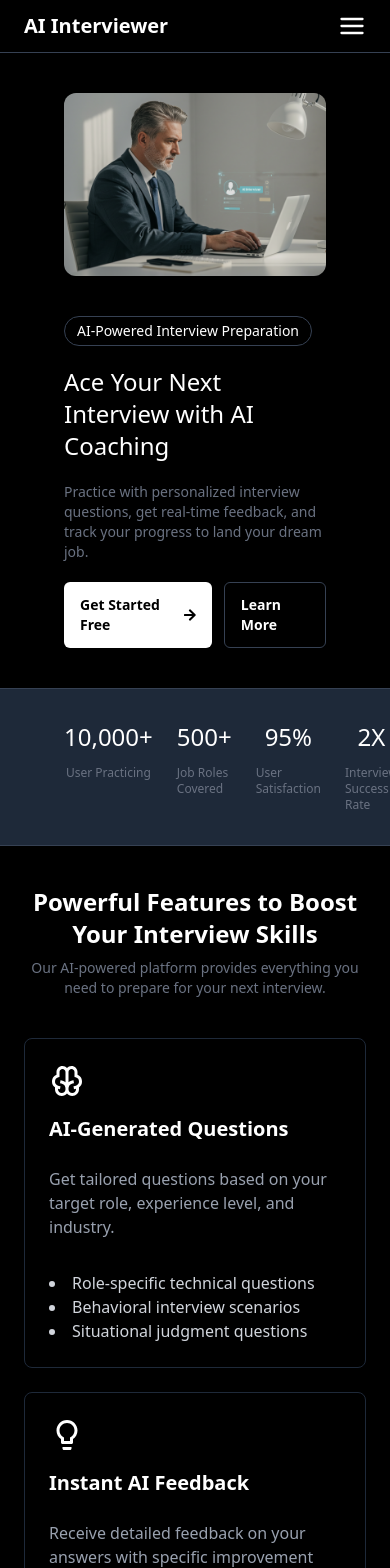
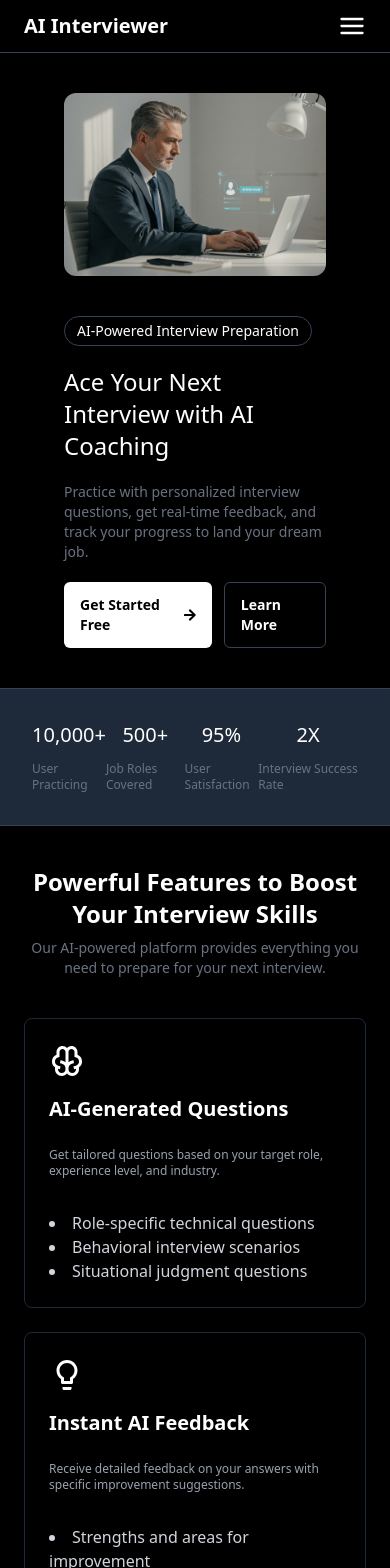
Before and after one commit to A-Moawad/AI-Interviewer-Front, a React (Vite) app: page / in a window 390 px wide. Shown: the top 1568 px of the page. Built offline with nearby package versions, Linux system fonts and the light colour scheme.

Commit message:
handle responsive

```diff
--- a/src/pages/HomePage/components/Achievments.jsx
+++ b/src/pages/HomePage/components/Achievments.jsx
@@ -4,13 +4,14 @@ import { AchievmentsList } from "../data";
 function Achievments() {
   return (
 
-    <section className="flex  justify-between gap-6 px-16 py-8 bg-gray-800  border-t-1 border-b-1 border-gray-700">
+    <section className="flex
+    justify-between  md:gap-6 px-8 md:px-16 py-8 bg-gray-800  border-t-1 border-b-1 border-gray-700">
       {AchievmentsList.map((achievement) => (
         <div
           key={achievement.id}
           className="flex flex-col gap-3  text-white items-center"
         >
-          <h2 className="text-2xl md:text-4xl lg:text-5xl">
+          <h2 className="text-xl sm:text-2xl md:text-4xl lg:text-5xl">
             {achievement.value}
           </h2>
           <p className="text-xs text-gray-500">{achievement.title}</p>
--- a/src/pages/HomePage/components/Feature.jsx
+++ b/src/pages/HomePage/components/Feature.jsx
@@ -12,8 +12,8 @@ function Feature({ title, description, feat1, feat2, feat3, icon }) {
       )}
 
       {/* Content */}
-      <h3 className="text-xl font-semibold">{title}</h3>
-      <p className="text-gray-400 mt-2">{description}</p>
+      <h3 className="text-xl md:text-2xl font-semibold">{title}</h3>
+      <p className="text-xs md:text-sm text-gray-400 mt-2">{description}</p>
       <ul className="mt-4 text-gray-300 list-disc list-inside">
         <li>{feat1}</li>
         <li>{feat2}</li>
```
